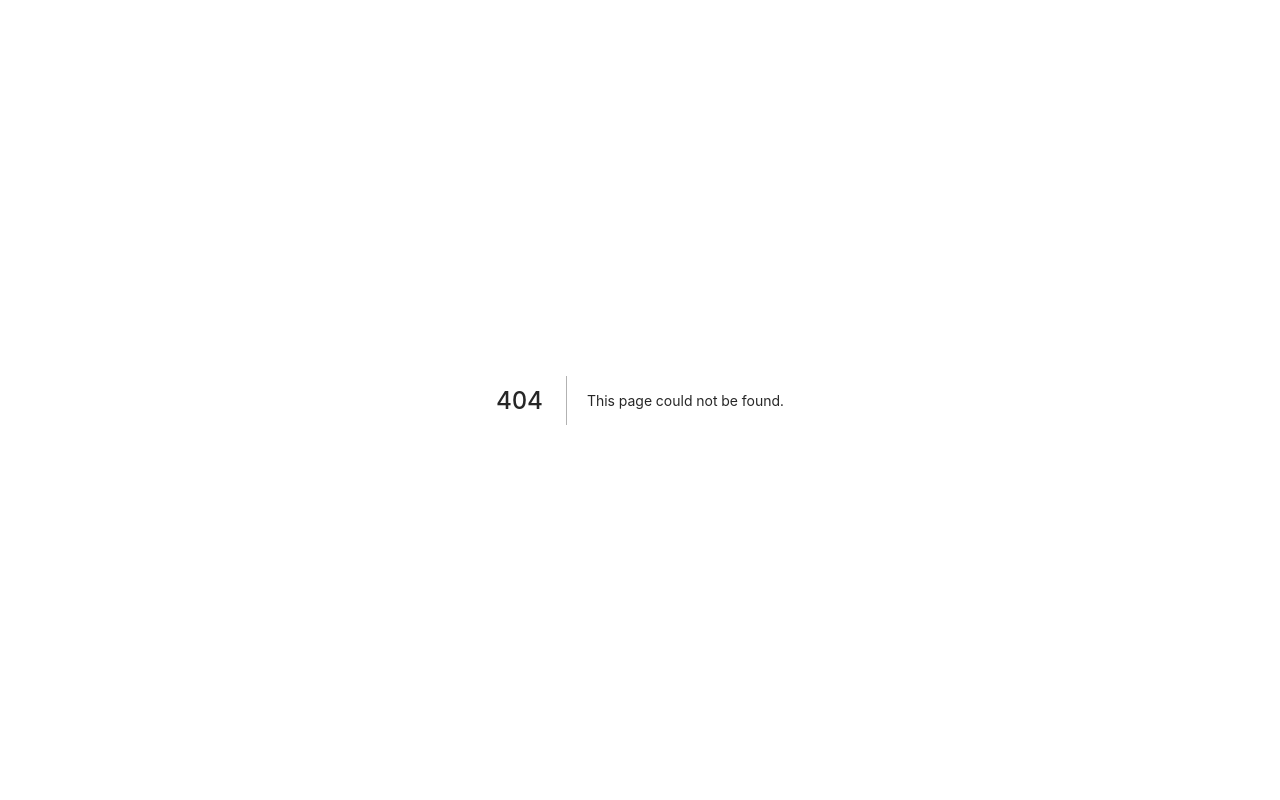
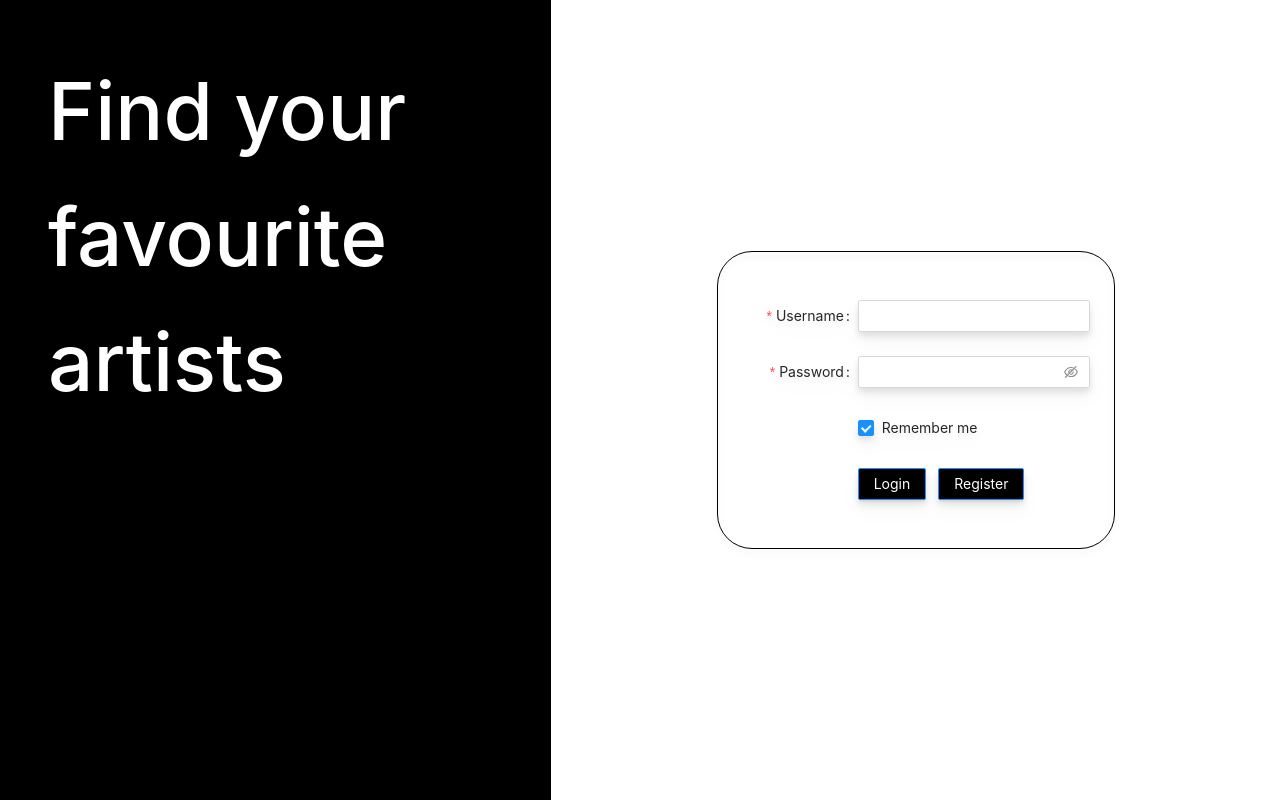
Before and after one commit to Mhmd7770777/tables-frontend, a Next.js app: page /login in a window 1280 px wide. Before the commit this address had no page. Built offline with nearby package versions, Linux system fonts and the light colour scheme.

Commit message:
first prototype of login/register page

```diff
--- /dev/null
+++ b/components/Molecules/Hero/Hero.js
@@ -0,0 +1,12 @@
+import React from "react";
+import { StyledContainer } from "./style";
+
+const Hero = () => {
+  return (
+    <StyledContainer>
+      <h1>Find your favourite artists</h1>
+    </StyledContainer>
+  );
+};
+
+export default Hero;
--- /dev/null
+++ b/components/Molecules/Hero/index.js
@@ -0,0 +1 @@
+export { default } from "./Hero";
--- /dev/null
+++ b/components/Molecules/Hero/style.js
@@ -0,0 +1,14 @@
+import styled from "styled-components";
+
+export const StyledContainer = styled.div`
+  height: 100vh;
+  width: 70vw;
+  background-color: black;
+
+  padding: 3rem;
+
+  h1 {
+    font-size: 5rem;
+    color: white;
+  }
+`;
--- a/components/Organisms/LoginForm/LoginForm.js
+++ b/components/Organisms/LoginForm/LoginForm.js
@@ -75,7 +75,7 @@ const LoginForm = () => {
         >
           {logging ? (
             <Button type="primary" htmlType="submit">
-              Submit
+              Login
             </Button>
           ) : (
             <Button type="primary" htmlType="submit">
--- a/components/Organisms/LoginForm/style.js
+++ b/components/Organisms/LoginForm/style.js
@@ -1,10 +1,21 @@
 import styled from "styled-components";
 
 export const StyledContainer = styled.div`
-  margin-top: 24px;
-  max-width: 60%;
-
+  width: 100%;
+  display: flex;
+  justify-content: center;
+  align-items: center;
   .ant-btn {
     margin-right: 12px;
+    background-color: black;
+  }
+
+  .ant-form {
+    border: 0.5px solid black;
+    border-radius: 35px;
+    padding: 24px;
+    padding-top: 48px;
+    filter: drop-shadow(0 10px 8px rgb(0 0 0 / 0.04))
+      drop-shadow(0 4px 3px rgb(0 0 0 / 0.1));
   }
 `;
--- /dev/null
+++ b/components/Template/Login/Login.js
@@ -0,0 +1,16 @@
+import React from "react";
+import { StyledContainer } from "./style";
+
+import Hero from "../../Molecules/Hero";
+import LoginForm from "../../Organisms/LoginForm";
+
+const login = () => {
+  return (
+    <StyledContainer>
+      <Hero />
+      <LoginForm />
+    </StyledContainer>
+  );
+};
+
+export default login;
--- /dev/null
+++ b/components/Template/Login/index.js
@@ -0,0 +1 @@
+export { default } from "./Login";
--- /dev/null
+++ b/components/Template/Login/style.js
@@ -0,0 +1,8 @@
+import styled from "styled-components";
+
+export const StyledContainer = styled.div`
+  height: 100vh;
+  width: 100vw;
+  display: flex;
+  flex-direction: row;
+`;
--- /dev/null
+++ b/pages/login.js
@@ -0,0 +1,9 @@
+import React from "react";
+
+import Login from "../components/Template/Login";
+
+const LoginPage = () => {
+  return <Login />;
+};
+
+export default LoginPage;
```
